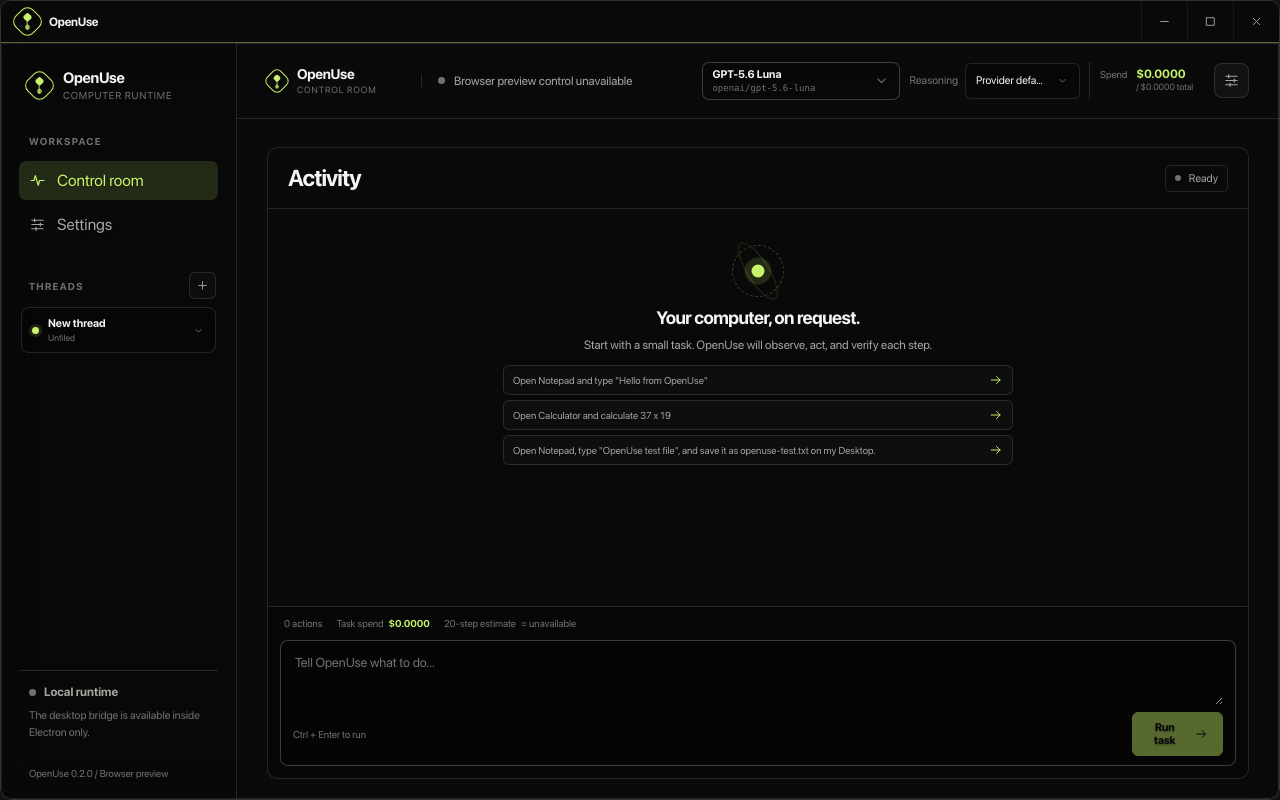
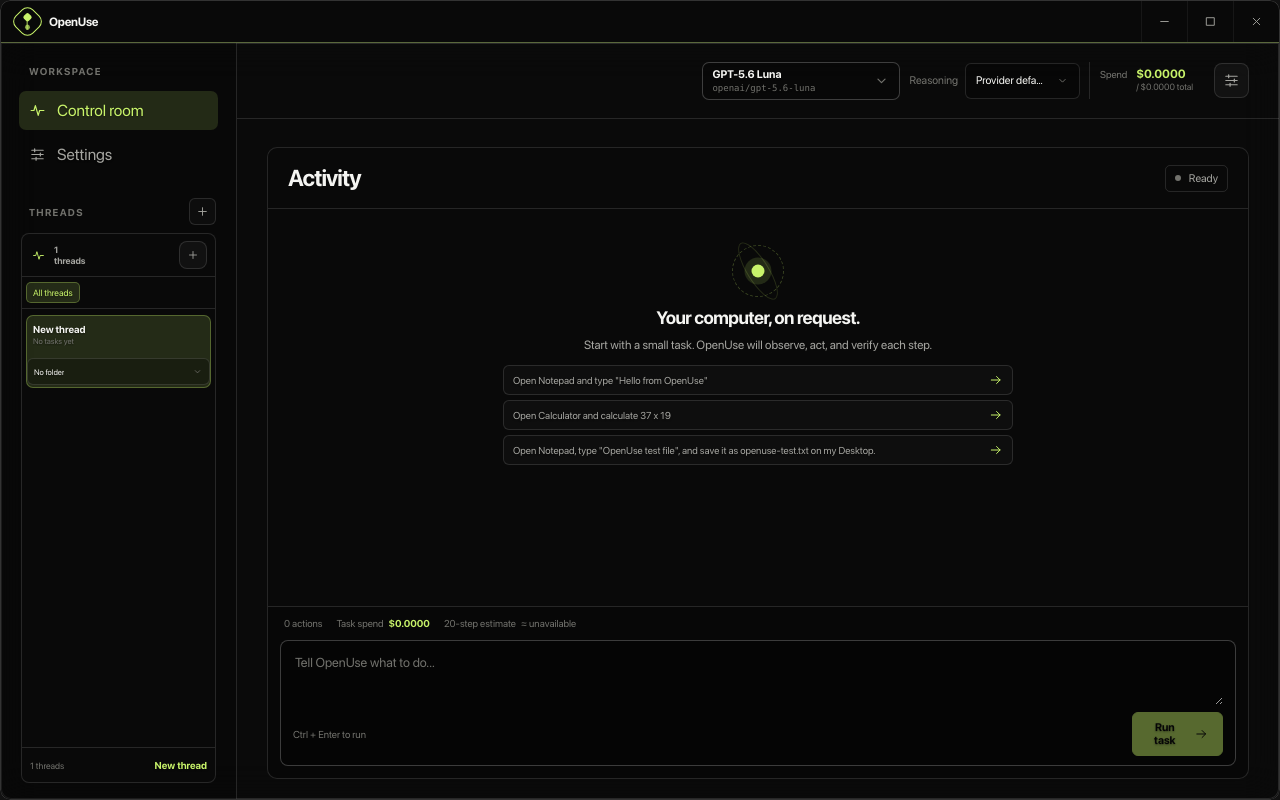
Before and after one commit to mathofdynamic/OpenUse, a React (Vite) app in the folder apps/desktop/: page / in a window 1280 px wide. Built offline with nearby package versions, Linux system fonts and the light colour scheme.

Commit message:
fix: surface thread history in the shell

```diff
--- a/apps/desktop/src/renderer/App.tsx
+++ b/apps/desktop/src/renderer/App.tsx
@@ -266,7 +266,6 @@
   const platformLabel = platformName(locale, engine.platform);
   const starterCommandList = starterCommands(locale, engine.platform);
   const nativePermissionsReady = engine.platform !== "darwin" || selfTest?.ok === true;
-  const controlReady = engine.state === "ready" && nativePermissionsReady;
   const providerConfigured = settings.provider === "vercel-gateway"
     ? settings.apiKeyConfigured
       : settings.provider === "custom-openai-compatible"
@@ -443,27 +442,18 @@
       <div className={`app-shell ${locale === "fa" ? "app-shell-rtl" : ""}`} dir={locale === "fa" ? "rtl" : "ltr"}>
       <div className="material-layer" aria-hidden="true" />
       <aside className="side-rail" aria-label={t("OpenUse navigation")}>
-        <BrandLockup />
         <div className="rail-section">
           <div className="rail-label">{t("Workspace")}</div>
           <button className="rail-link rail-link-active" type="button"><Glyph name="activity" /><span>{t("Control room")}</span></button>
           <button className="rail-link" type="button" disabled={isRunning} onClick={() => setSettingsOpen(true)}><Glyph name="sliders" /><span>{t("Settings")}</span></button>
         </div>
-        <ThreadRailSection thread={currentThread} folder={currentFolder} open={threadPanelOpen} disabled={isRunning} onToggle={() => setThreadPanelOpen((current) => !current)} onNew={createNewThread}>
-          {threadPanelOpen && <ThreadPanel variant="rail" snapshot={threadSnapshot} selectedFolder={folderFilter} folderFormOpen={folderFormOpen} folderName={folderNameDraft} disabled={isRunning} onFolderFilter={setFolderFilter} onFolderForm={() => setFolderFormOpen((current) => !current)} onFolderName={setFolderNameDraft} onCreateFolder={() => void createThreadFolder()} onCancelFolder={() => { setFolderFormOpen(false); setFolderNameDraft(""); }} onSelectThread={(threadId) => void selectThread(threadId)} onMoveThread={(threadId, folderId) => void moveThread(threadId, folderId)} onNew={createNewThread} />}
+        <ThreadRailSection disabled={isRunning} onNew={createNewThread}>
+          <ThreadPanel variant="rail" snapshot={threadSnapshot} selectedFolder={folderFilter} folderFormOpen={folderFormOpen} folderName={folderNameDraft} disabled={isRunning} onFolderFilter={setFolderFilter} onFolderForm={() => setFolderFormOpen((current) => !current)} onFolderName={setFolderNameDraft} onCreateFolder={() => void createThreadFolder()} onCancelFolder={() => { setFolderFormOpen(false); setFolderNameDraft(""); }} onSelectThread={(threadId) => void selectThread(threadId)} onMoveThread={(threadId, folderId) => void moveThread(threadId, folderId)} onNew={createNewThread} />
         </ThreadRailSection>
-        <div className="rail-spacer" />
-        <div className="rail-note">
-          <div className="rail-note-heading"><span className={`status-dot ${controlReady ? "status-ready" : `status-${engine.state}`}`} />{t("Local runtime")}</div>
-          <p>{controlReady ? t("{platform} control is connected.", { platform: platformLabel }) : engine.platform === "darwin" && selfTest && !selfTest.ok ? t("macOS permissions are required.") : localizeRuntimeText(locale, engine.detail)}</p>
-          <div className="rail-version">{t("OpenUse 0.2.0 / {platform}", { platform: platformLabel })}</div>
-        </div>
       </aside>
 
       <main className="main-column">
         <header className="topbar app-header" aria-label={t("OpenUse header")}>
-          <div className="topbar-brand"><div className="brand-mark small" aria-hidden="true"><span /></div><div><div className="topbar-brand-name">OpenUse</div><div className="topbar-brand-caption">{t("Control room")}</div></div></div>
-          <div className="topbar-context"><span className={`status-dot ${controlReady ? "status-ready" : `status-${engine.state}`}`} /><span>{controlReady ? t("{platform} control ready", { platform: platformLabel }) : engine.platform === "darwin" && selfTest && !selfTest.ok ? t("{platform} permission required", { platform: platformLabel }) : engine.state === "unsupported" ? t("{platform} control unavailable", { platform: platformLabel }) : t("{platform} control offline", { platform: platformLabel })}</span></div>
           <div className="topbar-actions">
             {settings.provider === "vercel-gateway" ? <ModelPicker models={models} value={settings.modelId} onSelect={(modelId) => void runtimeApi.setModel(modelId).then(applySnapshot)} compact disabled={isRunning} /> : activeNamedProvider ? <NamedModelPicker models={activeNamedStatus?.models ?? []} value={effectiveNamedModelId} onSelect={(modelId) => void runtimeApi.setNamedProvider(activeNamedProvider, { modelId }).then(applySnapshot)} compact disabled={isRunning} /> : <div className="topbar-provider-model"><strong>{activeModel.label}</strong><small>{providerLabel(locale, settings.provider)}</small></div>}
             <div className="topbar-reasoning"><span>{t("Reasoning")}</span><ReasoningSelect model={activeModel} value={effectiveReasoning} onChange={updateReasoning} compact disabled={isRunning} /></div>
@@ -558,15 +548,10 @@
   }
 }
 
-function ThreadRailSection({ thread, folder, open, disabled, onToggle, onNew, children }: { thread: ThreadRecord; folder?: ThreadFolder; open: boolean; disabled?: boolean; onToggle(): void; onNew(): void; children?: ReactNode }) {
+function ThreadRailSection({ disabled, onNew, children }: { disabled?: boolean; onNew(): void; children?: ReactNode }) {
   const { t } = useTranslation();
-  return <section className={`thread-rail-section ${open ? "thread-rail-section-open" : ""}`} aria-label={t("Threads")}>
+  return <section className="thread-rail-section" aria-label={t("Threads")}>
     <div className="thread-rail-header"><div className="rail-label">{t("Threads")}</div><button className="thread-rail-new" type="button" aria-label={t("New thread")} disabled={disabled} onClick={onNew}><Glyph name="plus" /></button></div>
-    <button className="thread-rail-current" type="button" aria-haspopup="dialog" aria-expanded={open} disabled={disabled} onClick={onToggle}>
-      <span className="thread-rail-current-dot" aria-hidden="true" />
-      <span className="thread-rail-copy"><strong>{thread.title}</strong><small>{folder?.name ?? t("Unfiled")}</small></span>
-      <Glyph name="chevron" />
-    </button>
     {children}
   </section>;
 }
@@ -602,7 +587,7 @@
   const { locale, t } = useTranslation();
   const visibleThreads = snapshot.threads.filter((thread) => selectedFolder === "all" || thread.folderId === selectedFolder);
   const folderOptions: ThemedSelectOption[] = [{ value: "none", label: t("No folder") }, ...snapshot.folders.map((folder) => ({ value: folder.id, label: folder.name }))];
-  return <section className={`thread-panel thread-panel-${variant}`} role="dialog" aria-label={t("Threads")}>
+  return <section className={`thread-panel thread-panel-${variant}`} role={variant === "rail" ? "region" : "dialog"} aria-label={t("Threads")}>
     <div className="thread-panel-header"><div className="thread-panel-title"><Glyph name="activity" /><strong>{t("{count} threads", { count: snapshot.threads.length })}</strong></div><button className="icon-button thread-folder-button" type="button" aria-label={t("New folder")} title={t("New folder")} disabled={disabled} onClick={onFolderForm}><Glyph name="plus" /></button></div>
     {folderFormOpen && <form className="thread-folder-form" onSubmit={(event) => { event.preventDefault(); onCreateFolder(); }}><input autoFocus value={folderName} onChange={(event) => onFolderName(event.target.value)} placeholder={t("Folder name")} aria-label={t("Folder name")} maxLength={80} /><button className="primary-action" type="submit" disabled={!folderName.trim()}>{t("Create folder")}</button><button className="secondary-action" type="button" onClick={onCancelFolder}>{t("Cancel")}</button></form>}
     <div className="thread-folder-tabs" role="tablist" aria-label={t("Thread folders")}><button className={selectedFolder === "all" ? "thread-folder-tab-active" : ""} type="button" onClick={() => onFolderFilter("all")}>{t("All threads")}</button>{snapshot.folders.map((folder) => <button className={selectedFolder === folder.id ? "thread-folder-tab-active" : ""} type="button" key={folder.id} onClick={() => onFolderFilter(folder.id)}>{folder.name}</button>)}</div>
@@ -622,8 +607,6 @@
   const tasks = [...thread.tasks].reverse();
   return <div className="thread-history"><div className="thread-history-heading"><div><div className="dialog-eyebrow">{t("Task history")}</div><strong>{thread.title}</strong></div>{thread.contextCompactedAt && <span className="thread-compacted-note">{t("Context compacted")}</span>}</div>{tasks.map((task) => <article className="thread-task-card" key={task.id}><div className="thread-task-card-top"><span>{t("Task")}</span><span className={`thread-task-status thread-task-status-${task.status}`}>{statusLabel(locale, task.status)}</span></div><p>{task.command}</p><div className="thread-task-meta"><span>{task.modelId}</span><span>{task.actions} {t("actions")}</span><span>{task.steps} {t("steps")}</span><span>{formatDuration(locale, task.durationMs)}</span></div></article>)}<button className="thread-continue-button" type="button" onClick={onContinue}>{t("Continue in this thread")} <Glyph name="arrow" /></button></div>;
 }
-
-function BrandLockup() { const { t } = useTranslation(); return <div className="brand-lockup"><div className="brand-mark" aria-hidden="true"><span /></div><div><div className="brand-name">OpenUse</div><div className="brand-caption">{t("computer runtime")}</div></div></div>; }
 
 function MacPermissionSetup({ selfTest }: { selfTest: EngineSelfTestResult }) {
   const { locale, t } = useTranslation();
--- a/apps/desktop/src/renderer/styles.css
+++ b/apps/desktop/src/renderer/styles.css
@@ -139,8 +139,7 @@
 .app-shell { position: relative; display: grid; grid-template-columns: 236px minmax(0, 1fr); flex: 1 1 auto; height: auto; min-width: 0; min-height: 0; overflow: hidden; border-radius: 0 0 var(--window-radius) var(--window-radius); isolation: isolate; background: transparent; }
 .material-layer { position: absolute; z-index: -1; inset: 0; pointer-events: none; border-radius: inherit; background: rgba(8, 8, 8, var(--surface-alpha)); border: 1px solid rgba(255, 255, 255, 0.12); backdrop-filter: blur(var(--background-blur)) saturate(105%); -webkit-backdrop-filter: blur(var(--background-blur)) saturate(105%); }
 .side-rail, .main-column { position: relative; z-index: 1; min-width: 0; }
-.side-rail { display: flex; flex-direction: column; min-height: 0; overflow-x: hidden; overflow-y: auto; padding: 26px 18px 20px; border-inline-end: 1px solid var(--border); background: rgba(8, 8, 8, 0.35); }
-.brand-lockup { display: flex; align-items: center; gap: 11px; padding: 0 8px 34px; }
+.side-rail { display: flex; flex-direction: column; min-height: 0; overflow: hidden; padding: 22px 18px 16px; border-inline-end: 1px solid var(--border); background: rgba(8, 8, 8, 0.35); }
 .brand-mark { position: relative; width: 25px; height: 25px; flex: 0 0 25px; border: 1.5px solid var(--primary); border-radius: 8px; transform: rotate(45deg); }
 .brand-mark::before, .brand-mark::after, .brand-mark span { position: absolute; content: ""; display: block; background: var(--primary); }
 .brand-mark::before { left: 5px; top: 5px; width: 7px; height: 7px; border-radius: 2px; }
@@ -150,8 +149,6 @@
 .brand-mark.small::before { left: 4px; top: 4px; width: 6px; height: 6px; }
 .brand-mark.small::after { right: 3px; bottom: 3px; width: 4px; height: 4px; }
 .brand-mark.small span { left: 9px; top: 3px; height: 13px; }
-.brand-name { font-size: 15px; font-weight: 700; letter-spacing: -0.02em; }
-.brand-caption { margin-top: 2px; color: var(--text-muted); font-size: 10px; letter-spacing: 0.08em; text-transform: uppercase; }
 .rail-section { display: grid; gap: 5px; }
 .rail-label, .dialog-eyebrow, .eyebrow, .entry-label { color: var(--text-muted); font-size: 10px; font-weight: 700; letter-spacing: 0.13em; text-transform: uppercase; }
 .rail-label { padding: 0 10px 9px; }
@@ -160,20 +157,9 @@
 .rail-link-active { color: var(--primary); background: var(--primary-muted); }
 .rail-link:disabled { cursor: not-allowed; opacity: 0.42; }
 .glyph { display: inline-block; width: 17px; height: 17px; flex: 0 0 17px; }
-.rail-spacer { flex: 1; }
-.rail-note { padding: 14px 10px 0; border-top: 1px solid var(--border); }
-.rail-note-heading { display: flex; align-items: center; gap: 8px; color: var(--text-secondary); font-size: 12px; font-weight: 650; }
-.rail-note p { min-height: 42px; margin: 8px 0 18px; color: var(--text-muted); font-size: 11px; line-height: 1.55; }
-.rail-version { color: var(--text-muted); font-size: 10px; }
-
 .main-column { display: flex; flex: 1 1 auto; flex-direction: column; min-height: 0; overflow: hidden; }
 .topbar { display: flex; align-items: center; gap: 16px; min-height: 76px; padding: 0 30px; border-bottom: 1px solid var(--border); }
-.topbar-brand { display: flex; align-items: center; gap: 10px; min-width: 138px; flex: 0 0 auto; }
-.topbar-brand-name { color: var(--text-primary); font-size: 14px; font-weight: 700; letter-spacing: -.02em; }
-.topbar-brand-caption { margin-top: 2px; color: var(--text-muted); font-size: 9px; letter-spacing: .1em; text-transform: uppercase; }
-.topbar-brand + .topbar-context { padding-inline-start: 16px; border-inline-start: 1px solid var(--border); }
-.topbar-context { display: flex; align-items: center; gap: 9px; min-width: 0; flex: 1 1 auto; color: var(--text-secondary); font-size: 12px; }
-.topbar-actions { display: flex; align-items: center; gap: 9px; min-width: 0; margin-inline-start: auto; }
+.topbar-actions { display: flex; flex: 1 1 auto; align-items: center; justify-content: flex-end; gap: 9px; min-width: 0; margin-inline-start: auto; }
 .topbar-reasoning { display: flex; align-items: center; gap: 7px; color: var(--text-muted); font-size: 11px; white-space: nowrap; }
 .topbar-reasoning .select-wrap { min-width: 112px; }
 .icon-button, .close-button { display: inline-grid; place-items: center; width: 35px; height: 35px; padding: 0; border: 1px solid var(--border); border-radius: 8px; color: var(--text-secondary); background: rgba(255, 255, 255, 0.035); cursor: pointer; }
@@ -192,23 +178,13 @@
 .quota-refresh { display: grid; place-items: center; width: 22px; height: 22px; padding: 0; border: 1px solid var(--border); border-radius: 5px; color: var(--text-muted); background: transparent; cursor: pointer; font-size: 14px; line-height: 1; }
 .quota-refresh:hover { color: var(--primary); border-color: color-mix(in srgb, var(--primary) 45%, transparent); background: var(--primary-muted); }
 
-.thread-rail-section { display: grid; gap: 8px; margin-top: 28px; padding: 0 2px; }
+.thread-rail-section { display: flex; flex: 1 1 auto; min-height: 0; flex-direction: column; gap: 8px; margin-top: 24px; padding: 0 2px; }
 .thread-rail-header { display: flex; align-items: center; justify-content: space-between; gap: 8px; }
 .thread-rail-header .rail-label { padding: 0 8px; }
 .thread-rail-new { display: grid; place-items: center; width: 27px; height: 27px; padding: 0; border: 1px solid var(--border); border-radius: 6px; color: var(--text-secondary); background: rgba(255,255,255,.025); cursor: pointer; }
 .thread-rail-new:hover:not(:disabled) { color: var(--primary); border-color: color-mix(in srgb, var(--primary) 42%, transparent); background: var(--primary-muted); }
 .thread-rail-new:disabled { cursor: not-allowed; opacity: .4; }
 .thread-rail-new .glyph { width: 13px; height: 13px; }
-.thread-rail-current { display: grid; grid-template-columns: auto minmax(0, 1fr) auto; align-items: center; gap: 9px; min-width: 0; padding: 9px 10px; border: 1px solid var(--border); border-radius: 8px; color: var(--text-primary); background: rgba(0,0,0,.18); cursor: pointer; text-align: start; }
-.thread-rail-current:hover:not(:disabled), .thread-rail-current[aria-expanded="true"] { border-color: color-mix(in srgb, var(--primary) 45%, transparent); background: var(--primary-muted); }
-.thread-rail-current:disabled { cursor: not-allowed; opacity: .55; }
-.thread-rail-current-dot { width: 7px; height: 7px; border-radius: 50%; background: var(--primary); box-shadow: 0 0 0 3px color-mix(in srgb, var(--primary) 13%, transparent); }
-.thread-rail-copy { display: grid; min-width: 0; gap: 2px; }
-.thread-rail-copy strong, .thread-rail-copy small { overflow: hidden; text-overflow: ellipsis; white-space: nowrap; }
-.thread-rail-copy strong { font-size: 11px; font-weight: 650; }
-.thread-rail-copy small { color: var(--text-muted); font-size: 9px; }
-.thread-rail-current > .glyph { width: 13px; height: 13px; color: var(--text-muted); }
-.thread-rail-section-open .thread-rail-current { border-color: color-mix(in srgb, var(--primary) 38%, transparent); }
 
 .compact-thread-wrap { position: relative; z-index: 20; display: none; flex: 0 0 auto; border-bottom: 1px solid var(--border); background: rgba(0, 0, 0, .12); }
 .thread-toolbar { display: flex; align-items: center; gap: 9px; padding: 9px 30px; }
@@ -226,7 +202,7 @@
 .thread-new-button:disabled, .thread-panel-new-link:disabled { cursor: not-allowed; opacity: .45; }
 .thread-new-button .glyph { width: 13px; height: 13px; }
 .thread-panel { position: absolute; top: calc(100% - 1px); inset-inline-start: 30px; display: flex; width: min(570px, calc(100% - 60px)); max-height: min(560px, calc(100dvh - 150px)); flex-direction: column; overflow: hidden; border: 1px solid var(--border-strong); border-radius: 9px; background: rgba(17, 17, 17, .985); box-shadow: 0 22px 50px rgba(0,0,0,.46); }
-.thread-panel-rail { position: static; width: auto; max-height: min(430px, calc(100dvh - 330px)); border-color: var(--border); border-radius: 8px; background: rgba(12,12,12,.42); box-shadow: none; }
+.thread-panel-rail { position: static; width: auto; min-height: 0; max-height: none; flex: 1 1 auto; border-color: var(--border); border-radius: 8px; background: rgba(12,12,12,.42); box-shadow: none; }
 .thread-panel-rail .thread-panel-header { padding: 7px 8px; }
 .thread-panel-rail .thread-folder-button { width: 28px; height: 28px; min-height: 28px; padding: 0; }
 .thread-panel-rail .thread-folder-form { grid-template-columns: minmax(0, 1fr) auto; padding: 8px 0; }
@@ -234,7 +210,7 @@
 .thread-panel-rail .thread-folder-form .primary-action { grid-column: 1; grid-row: 2; }
 .thread-panel-rail .thread-folder-form .secondary-action { grid-column: 2; grid-row: 2; }
 .thread-panel-rail .thread-folder-tabs { padding-inline: 4px; }
-.thread-panel-rail .thread-list { padding-inline: 4px; }
+.thread-panel-rail .thread-list { min-height: 0; flex: 1 1 auto; overflow-y: auto; padding-inline: 4px; }
 .thread-panel-rail .thread-row { grid-template-columns: minmax(0, 1fr); padding-inline: 0; }
 .thread-panel-rail .thread-folder-select .themed-select-trigger { width: 100%; }
 .thread-panel-rail .thread-panel-footer { padding-inline: 8px; }
@@ -597,8 +573,6 @@
   .side-rail { display: none; }
   .main-column { height: 100%; min-height: 0; }
   .topbar { min-height: 64px; padding: 0 18px; }
-  .topbar-brand { min-width: 126px; }
-  .topbar-context { margin-inline-start: 4px; }
   .topbar-actions { gap: 6px; }
   .compact-nav { display: flex; gap: 4px; padding: 7px 18px; border-bottom: 1px solid var(--border); background: rgba(0,0,0,.14); }
   .compact-nav button { display: inline-flex; align-items: center; gap: 7px; padding: 7px 9px; border: 0; border-radius: 5px; color: var(--text-muted); background: transparent; cursor: pointer; font-size: 10px; }
@@ -618,11 +592,8 @@
 @media (max-width: 639px) {
   .window-titlebar { flex-basis: 38px; min-height: 38px; padding-inline-start: 10px; }
   .window-control { width: 40px; }
-  .topbar { flex-wrap: wrap; align-content: center; gap: 7px; padding: 10px 13px; }
-  .topbar-brand { min-width: 0; margin-inline-end: auto; }
-  .topbar-brand-caption { display: none; }
-  .topbar-context { order: 3; width: 100%; margin: 0; font-size: 10px; }
-  .topbar-actions { order: 2; margin-inline-start: 0; }
+  .topbar { gap: 7px; padding: 10px 13px; }
+  .topbar-actions { margin-inline-start: 0; }
   .model-picker-compact { width: 150px; }
   .topbar-reasoning { display: none; }
   .spend-pill { min-width: 87px; padding-left: 7px; padding-right: 7px; }
@@ -708,7 +679,6 @@
 
 @media (max-width: 419px) {
   .window-control { width: 38px; }
-  .topbar-brand-name { font-size: 13px; }
   .model-picker-compact { width: 121px; }
   .model-picker-compact .model-picker-trigger small { display: none; }
   .icon-button { width: 32px; height: 32px; }
```
